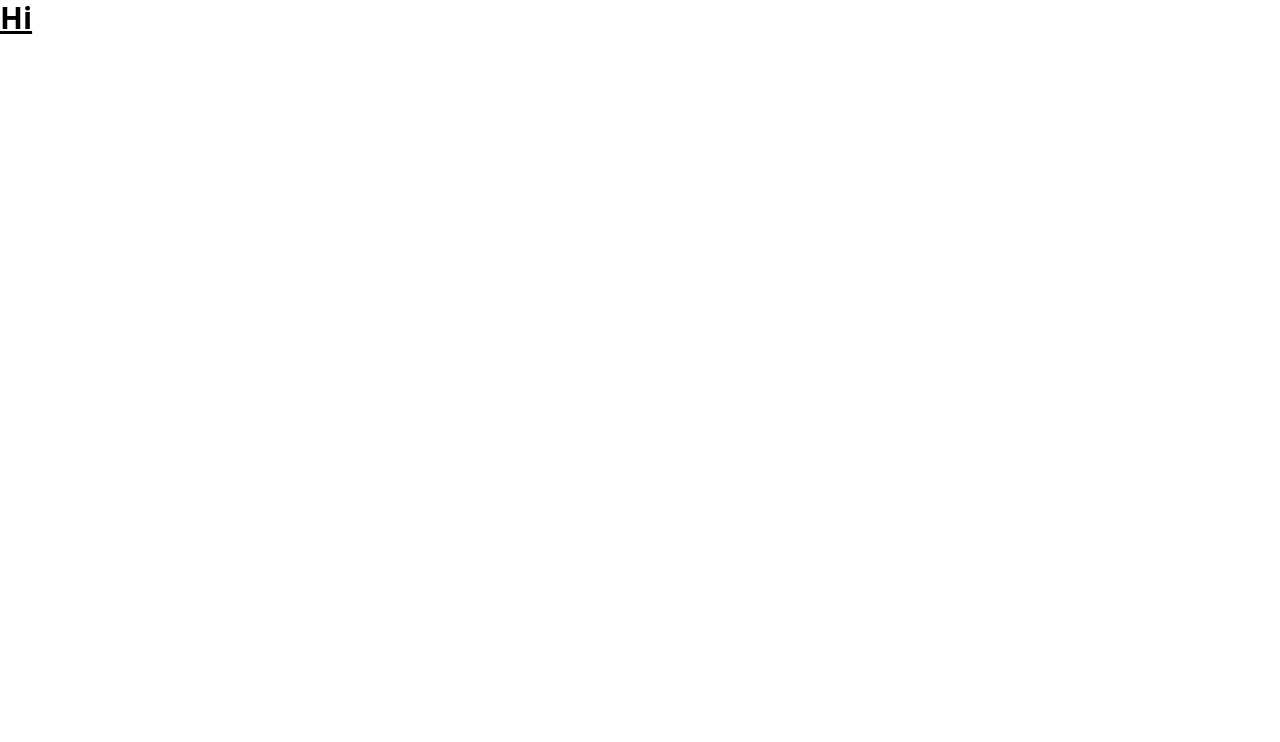
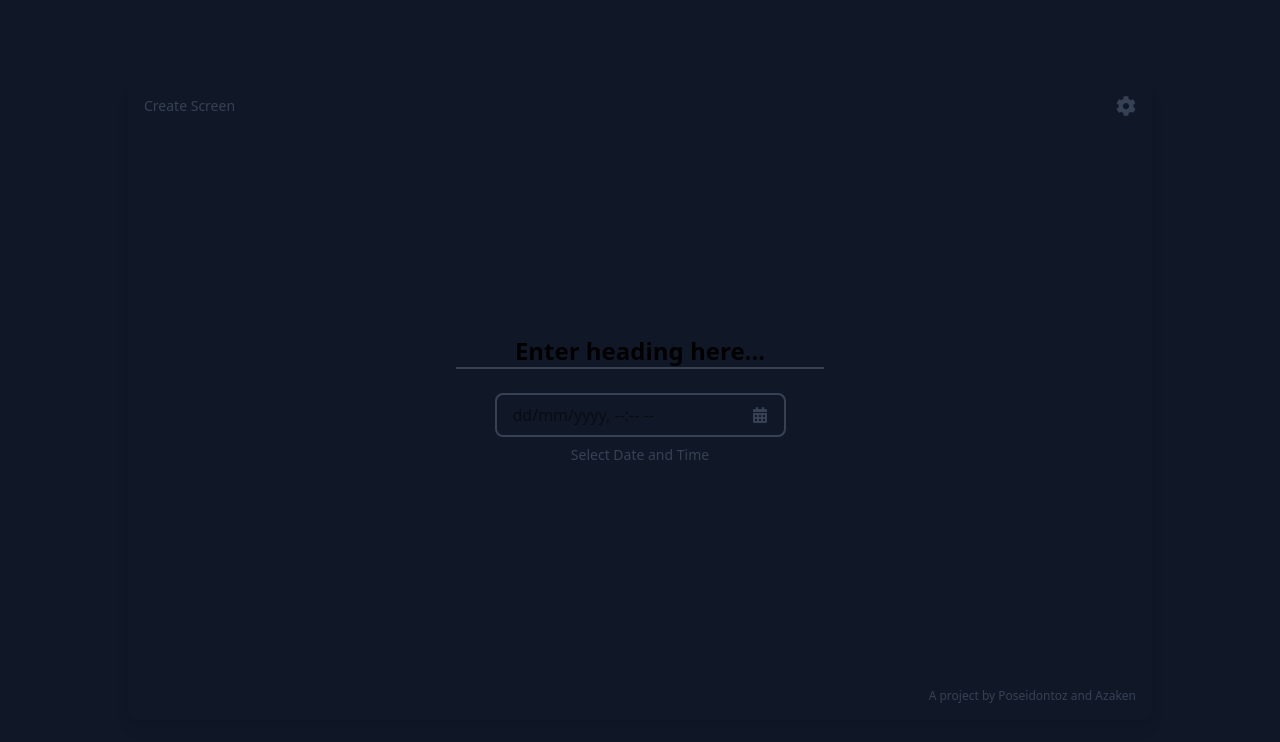
Before and after one commit to boredgamesorg/LinkCountdownTimer, a React (Vite) app: page / in a window 1280 px wide. Shown: the top 742 px of the page. Built offline with nearby package versions, Linux system fonts and the light colour scheme.

Commit message:
initial homepage

```diff
--- a/package.json
+++ b/package.json
@@ -12,7 +12,9 @@
   "dependencies": {
     "@tailwindcss/vite": "^4.0.8",
     "react": "^19.0.0",
+    "react-datepicker": "^8.1.0",
     "react-dom": "^19.0.0",
+    "react-icons": "^5.5.0",
     "tailwindcss": "^4.0.8"
   },
   "devDependencies": {
--- a/src/App.tsx
+++ b/src/App.tsx
@@ -1,5 +1,7 @@
+import Home from "./Screens/Home";
+
 function App() {
-  return <h1 className="text-3xl font-bold underline">Hi</h1>;
+  return <Home />;
 }
 
 export default App;
--- /dev/null
+++ b/src/Screens/Home.tsx
@@ -0,0 +1,50 @@
+import React, { useState } from "react";
+import DatePicker from "react-datepicker";
+import "react-datepicker/dist/react-datepicker.css";
+import { FaCalendarAlt, FaCog } from "react-icons/fa";
+
+const Home: React.FC = () => {
+  const [heading, setHeading] = useState("Enter heading here...");
+  const [date, setDate] = useState<Date | null>(null);
+
+  return (
+    <div className="h-screen flex items-center justify-center bg-gray-900">
+      <div className="relative w-[80%] h-[80%] bg-cream p-8 rounded-lg shadow-lg flex flex-col items-center justify-center">
+        <div className="absolute top-4 left-4 text-gray-700 text-sm">
+          Create Screen
+        </div>
+        <div className="absolute top-4 right-4 text-gray-700 text-xl cursor-pointer">
+          <FaCog />
+        </div>
+
+        <input
+          type="text"
+          value={heading}
+          onChange={(e) => setHeading(e.target.value)}
+          className="text-2xl font-bold text-center bg-transparent border-b-2 border-gray-700 focus:outline-none focus:border-gray-900"
+        />
+
+        <div className="mt-6 flex flex-col items-center">
+          <div className="relative flex items-center border-2 border-gray-700 px-4 py-2 rounded-lg">
+            <DatePicker
+              selected={date}
+              onChange={(d) => setDate(d)}
+              showTimeSelect
+              dateFormat="dd/MM/yyyy, hh:mm aa"
+              placeholderText="dd/mm/yyyy, --:-- --"
+              className="outline-none bg-transparent"
+            />
+            <FaCalendarAlt className="ml-2 text-gray-700" />
+          </div>
+          <p className="text-sm text-gray-700 mt-2">Select Date and Time</p>
+        </div>
+
+        <p className="absolute bottom-4 right-4 text-xs text-gray-700">
+          A project by Poseidontoz and Azaken
+        </p>
+      </div>
+    </div>
+  );
+};
+
+export default Home;
```
Also changed, not shown: 1 other file (tests, documents, lock files or other folders).
